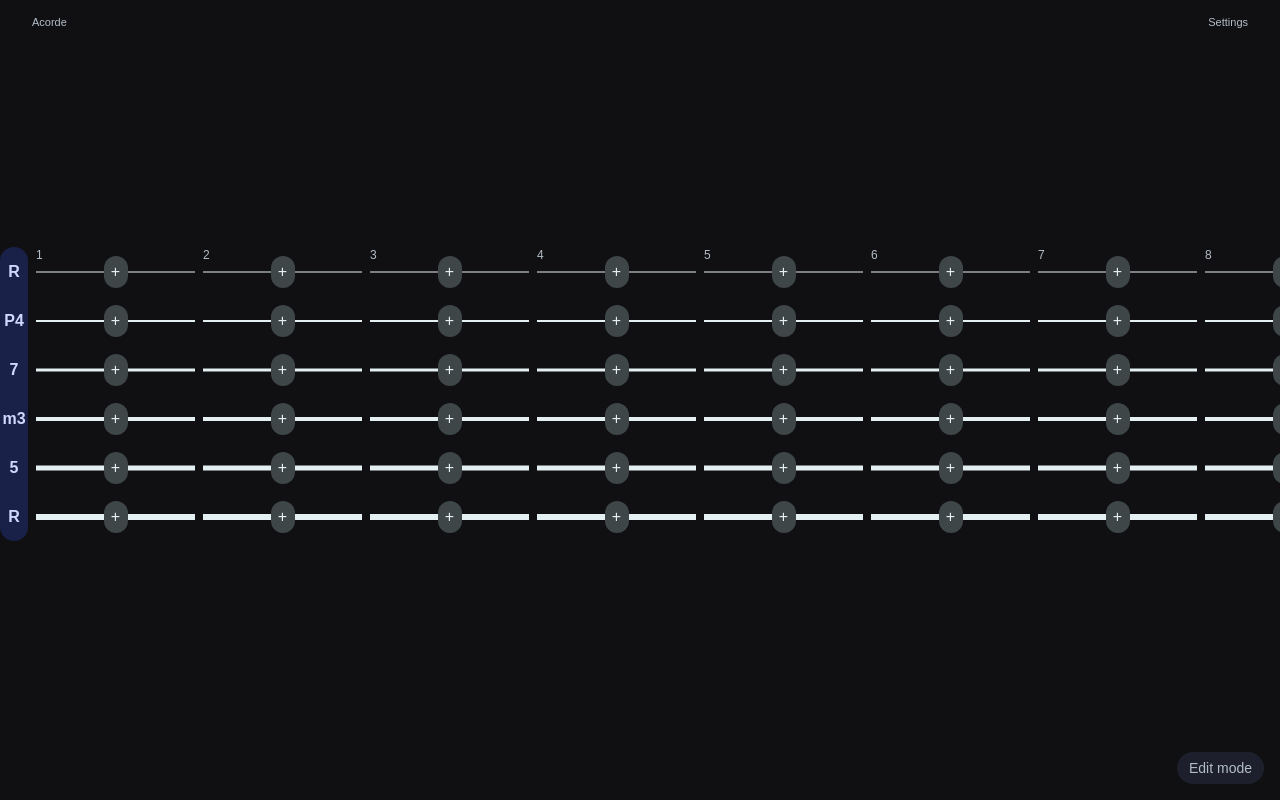
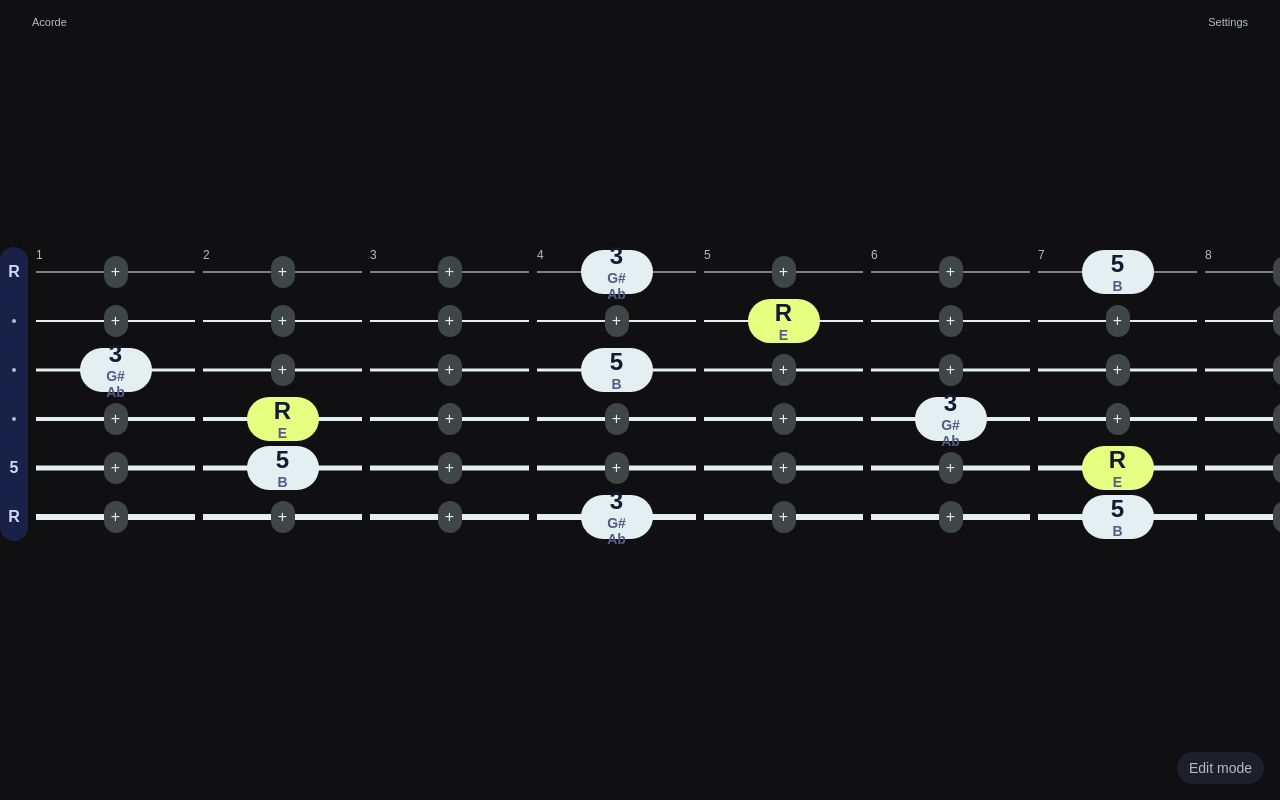
Before and after one commit to victorac/acordes, a Next.js app: page / in a window 1280 px wide. Built offline with nearby package versions, Linux system fonts and the light colour scheme.

Commit message:
add CloseNoteContainerWhite SVG, enhance Note component to display noteName in two lines, update ActionBar to include close icon, and implement initial interval calculation in Neck component

```diff
--- a/app/page.tsx
+++ b/app/page.tsx
@@ -2,12 +2,28 @@
 import ActionBar from "@/components/ActionBar";
 import Header from "@/components/Header";
 import Neck from "@/components/Neck";
-import { useState } from "react";
+import { findInitialIntervals } from "@/utils/notes";
+import { useEffect, useState } from "react";
 
 export default function Home() {
   const [keyName, setKeyName] = useState("E");
   const [editMode, setEditMode] = useState(false);
   const [keyChangeMode, setKeyChangeMode] = useState(false);
+  const [intervals, ] = useState(["R", "3", "5"]);
+  const [tunning, ] = useState({
+    1: "E",
+    2: "B",
+    3: "G",
+    4: "D",
+    5: "A",
+    6: "E",
+  });
+  const [neckIntervals, setNeckIntervals] = useState({});
+
+  useEffect(() => {
+    const initialIntervals = findInitialIntervals(intervals, keyName, tunning);
+    setNeckIntervals(initialIntervals);
+  }, [keyName, intervals, tunning]);
 
   function handleEditModeChange() {
     if (editMode) setKeyChangeMode(false);
@@ -22,7 +38,12 @@ export default function Home() {
   return (
     <div className="flex flex-col w-full h-dvh items-center bg-[#101013]">
       <Header />
-      <Neck keyName={keyName} />
+      <Neck
+        keyName={keyName}
+        neckIntervals={neckIntervals}
+        setNeckIntervals={setNeckIntervals}
+        tunning={tunning}
+      />
       <ActionBar
         keyName={keyName}
         editMode={editMode}
--- a/components/ActionBar.tsx
+++ b/components/ActionBar.tsx
@@ -49,7 +49,7 @@ const ActionBar: React.FC<ActionBarProps> = ({
       )}
       {keyChangeMode && (
         <div className="min-w-0 flex-shrink w-full relative">
-          <div className="absolute w-[33px] h-full left-0 top-0 bg-gradient-to-r from-[#101013]"></div>
+          <div className="pointer-events-none absolute w-[33px] h-full left-0 top-0 bg-gradient-to-r from-[#101013]"></div>
           <div className="flex overflow-x-auto font-medium">
             <div
               className={`
@@ -80,9 +80,10 @@ const ActionBar: React.FC<ActionBarProps> = ({
         </div>
       )}
       <button
-        className="min-w-fit flex-shrink w-fit h-8 py-[6px] px-3 rounded-[100px] bg-[#1D1F2C] text-[#B3BDC7] ml-auto"
+        className="min-w-fit flex-shrink flex items-center gap-1 w-fit h-8 py-[6px] px-3 rounded-[100px] bg-[#1D1F2C] text-[#B3BDC7] ml-auto select-none"
         onClick={onEditModeChange}
       >
+        {editMode && <img src="/CloseNoteContainerWhite.svg" alt="Close" />}
         Edit mode
       </button>
     </div>
--- a/components/Fret.tsx
+++ b/components/Fret.tsx
@@ -1,7 +1,8 @@
+import { getNoteData, NeckState } from "@/utils/notes";
 import React from "react";
 
 interface FretItemProps {
-  interval: string;
+  interval?: string;
 }
 
 const FretItem: React.FC<FretItemProps> = ({ interval }) => {
@@ -18,61 +19,18 @@ const FretItem: React.FC<FretItemProps> = ({ interval }) => {
       leading-5
       font-semibold"
     >
-      {interval}
+      {interval ? interval : (<div className="rounded-full h-1 w-1 bg-[#B3BDC7]"></div>)}
     </div>
   );
 };
 
-function getNoteData(
-  stringNum: number,
-  tunning: { [key: number]: string },
-  key = "E"
-) {
-  const allNotes = [
-    "A",
-    "A#",
-    "B",
-    "C",
-    "C#",
-    "D",
-    "D#",
-    "E",
-    "F",
-    "F#",
-    "G",
-    "G#",
-  ];
-  const intervalToStringMap: { [key: number]: string } = {
-    0: "R",
-    1: "m2",
-    2: "2",
-    3: "m3",
-    4: "3",
-    5: "P4",
-    6: "Aug4",
-    7: "5",
-    8: "m6",
-    9: "6",
-    10: "7",
-    11: "M7",
-  };
-
-  const stringTunnig = tunning[stringNum];
-  const startIndex = allNotes.findIndex((note) => note === stringTunnig);
-  const noteIndex = (startIndex) % allNotes.length;
-  const keyIndex = allNotes.findIndex((note) => note === key);
-  const interval = (noteIndex - keyIndex + allNotes.length) % allNotes.length;
-  return {
-    interval: intervalToStringMap[interval],
-  };
-}
-
 interface FretProps {
   keyName: string;
+  neckIntervals: NeckState;
   tunning: { [key: number]: string };
 }
 
-const Fret: React.FC<FretProps> = ({ keyName, tunning }) => {
+const Fret: React.FC<FretProps> = ({ keyName, neckIntervals, tunning }) => {
   return (
     <div
       className="
@@ -91,8 +49,11 @@ const Fret: React.FC<FretProps> = ({ keyName, tunning }) => {
     "
     >
       {Array.from({ length: 6 }).map((_, i) => {
-        const { interval } = getNoteData(6 - i, tunning, keyName);
-        return <FretItem key={i} interval={interval} />;
+        if (neckIntervals[`${6-i}-0`]) {
+          const { interval } = getNoteData(6 - i, 0, tunning, keyName);
+          return <FretItem key={i} interval={interval} />;
+        }
+        return <FretItem key={i} />;
       })}
     </div>
   );
--- a/components/Neck.tsx
+++ b/components/Neck.tsx
@@ -7,83 +7,33 @@ import useScreenSize from "@/hooks/useScreenSize";
 import { restrictToFirstScrollableAncestor } from "@dnd-kit/modifiers";
 import { DndContext } from "@dnd-kit/core";
 import Fret from "./Fret";
+import { getNoteData, NeckState } from "@/utils/notes";
 
 const CASES_WINDOW_SIZE = 24;
 // 159px is the height of a cell
 const MIN_SCROLL_THRESHOLD = 159;
 
-type NeckState = {
-  [key: string]: "idle" | "dragging";
-};
-
 function findNoteForCell(neck: NeckState, stringNum: number, caseNum: number) {
   return neck[`${stringNum}-${caseNum}`];
 }
 
-function getNoteData(
-  stringNum: number,
-  caseNum: number,
-  tunning: { [key: number]: string },
-  key = "E"
-) {
-  const allNotes = [
-    "A",
-    "A#",
-    "B",
-    "C",
-    "C#",
-    "D",
-    "D#",
-    "E",
-    "F",
-    "F#",
-    "G",
-    "G#",
-  ];
-  const intervalToStringMap: { [key: number]: string } = {
-    0: "R",
-    1: "m2",
-    2: "2",
-    3: "m3",
-    4: "3",
-    5: "P4",
-    6: "Aug4",
-    7: "5",
-    8: "m6",
-    9: "6",
-    10: "7",
-    11: "M7",
-  };
-
-  const stringTunnig = tunning[stringNum];
-  const startIndex = allNotes.findIndex((note) => note === stringTunnig);
-  const noteIndex = (startIndex + caseNum + 1) % allNotes.length;
-  const keyIndex = allNotes.findIndex((note) => note === key);
-  const interval = (noteIndex - keyIndex + allNotes.length) % allNotes.length;
-  return {
-    interval: intervalToStringMap[interval],
-    noteName: allNotes[noteIndex],
-  };
+interface NeckProps {
+  keyName: string;
+  neckIntervals: NeckState;
+  setNeckIntervals: React.Dispatch<React.SetStateAction<NeckState>>;
+  tunning: { [key: number]: string };
 }
 
-interface NeckProps {
-  keyName: string;
-}
-
-const Neck: React.FC<NeckProps> = ({ keyName }) => {
-  const tunning: { [key: number]: string } = {
-    1: "E",
-    2: "B",
-    3: "G",
-    4: "D",
-    5: "A",
-    6: "E",
-  };
-  const [neck, setNeck] = useState<NeckState>({});
+const Neck: React.FC<NeckProps> = ({
+  keyName,
+  neckIntervals,
+  setNeckIntervals,
+  tunning,
+}) => {
   const [cases, setCases] = useState(
     Array.from(
       { length: CASES_WINDOW_SIZE * 3 },
-      (_, i) => i % CASES_WINDOW_SIZE
+      (_, i) => (i % CASES_WINDOW_SIZE) + 1
     )
   );
   const [isClient, setIsClient] = useState(false);
@@ -95,7 +45,7 @@ const Neck: React.FC<NeckProps> = ({ keyName }) => {
   }, []);
 
   function handleAddNote(stringNum: number, caseNum: number) {
-    setNeck((prev) => {
+    setNeckIntervals((prev) => {
       // check if there is already a note in the cell
       if (prev[`${stringNum}-${caseNum}`]) return prev;
       const id = `${stringNum}-${caseNum}`;
@@ -110,7 +60,7 @@ const Neck: React.FC<NeckProps> = ({ keyName }) => {
     const { active } = event;
     const id = active.id as string;
     const [, stringNum, caseNum] = id.split("-");
-    setNeck((prev) => {
+    setNeckIntervals((prev) => {
       const cellId = `${stringNum}-${caseNum}`;
       const newCells = {
         ...prev,
@@ -130,21 +80,21 @@ const Neck: React.FC<NeckProps> = ({ keyName }) => {
       const [, stringNum, caseNum] = parent.split("-");
 
       // check if there is already a note in the cell
-      if (neck[`${stringNum}-${caseNum}`]) {
-        setNeck((prev) => ({
+      if (neckIntervals[`${stringNum}-${caseNum}`]) {
+        setNeckIntervals((prev) => ({
           ...prev,
           [`${prevStringNum}-${prevCaseNum}`]: "idle",
         }));
         return;
       }
-      setNeck((prev) => {
+      setNeckIntervals((prev) => {
         const newNeck = { ...prev };
         delete newNeck[`${prevStringNum}-${prevCaseNum}`];
         newNeck[`${stringNum}-${caseNum}`] = "idle";
         return newNeck;
       });
     } else {
-      setNeck((prev) => ({
+      setNeckIntervals((prev) => ({
         ...prev,
         [`${prevStringNum}-${prevCaseNum}`]: "idle",
       }));
@@ -161,7 +111,7 @@ const Neck: React.FC<NeckProps> = ({ keyName }) => {
       setCases(
         Array.from(
           { length: CASES_WINDOW_SIZE * 3 },
-          (_, i) => i % CASES_WINDOW_SIZE
+          (_, i) => (i % CASES_WINDOW_SIZE) + 1
         )
       );
     };
@@ -215,10 +165,14 @@ const Neck: React.FC<NeckProps> = ({ keyName }) => {
             caseNumber={caseNum}
             string={stringNum}
             onAddNote={handleAddNote}
-            noteState={neck[`${stringNum}-${caseNum}`]}
+            noteState={neckIntervals[`${stringNum}-${caseNum}`]}
           >
             {(() => {
-              const noteStatus = findNoteForCell(neck, stringNum, caseNum);
+              const noteStatus = findNoteForCell(
+                neckIntervals,
+                stringNum,
+                caseNum
+              );
               if (!noteStatus) return null;
               // get interval and note name based on string and case number
               const { interval, noteName } = getNoteData(
@@ -241,7 +195,7 @@ const Neck: React.FC<NeckProps> = ({ keyName }) => {
           </GridCell>
         ))}
         <div className="absolute top-0 left-0 w-fit text-[#B3BDC7] text-xs">
-          {caseNum + 1}
+          {caseNum}
         </div>
       </div>
     );
@@ -266,7 +220,7 @@ const Neck: React.FC<NeckProps> = ({ keyName }) => {
           sm:overflow-y-hidden
           "
       >
-        <Fret tunning={tunning} keyName={keyName} />
+        <Fret tunning={tunning} keyName={keyName} neckIntervals={neckIntervals} />
         <div
           className="
           flex flex-col items-center
--- a/components/Note.tsx
+++ b/components/Note.tsx
@@ -30,8 +30,15 @@ const Note: React.FC<NoteProps> = ({ id, interval, noteName, state }) => {
         <div className="text-[#141935] text-[24px] font-semibold leading-7">
           {interval}
         </div>
-        <div className="text-[#535B86] text-[14px] font-semibold leading-4">
-          {noteName}
+        <div className="text-[#535B86] flex flex-col justify-center items-center text-[14px] font-semibold leading-4">
+          {noteName.includes("-") ? (
+            <>
+              <div>{noteName.split("-")[0]}</div>
+              <div>{noteName.split("-")[1]}</div>
+            </>
+          ) : (
+            noteName
+          )}
         </div>
       </div>
     </Draggable>
--- /dev/null
+++ b/utils/notes.ts
@@ -0,0 +1,74 @@
+const allNotes = [
+  "C",
+  "C#-Db",
+  "D",
+  "D#-Eb",
+  "E",
+  "F",
+  "F#-Gb",
+  "G",
+  "G#-Ab",
+  "A",
+  "A#-Bb",
+  "B",
+];
+
+const intervalToStringMap: { [key: number]: string } = {
+  0: "R",
+  1: "m2",
+  2: "2",
+  3: "m3",
+  4: "3",
+  5: "P4",
+  6: "Aug4",
+  7: "5",
+  8: "m6",
+  9: "6",
+  10: "7",
+  11: "M7",
+};
+
+export type NeckState = {
+  [key: string]: "idle" | "dragging";
+};
+
+export function findInitialIntervals(
+  intervals: string[],
+  key: string,
+  tunning: { [key: number]: string }
+) {
+  let initialNeck: NeckState = {};
+
+  for (let stringNum = 1; stringNum <= 6; stringNum++) {
+    const startIndex = allNotes.findIndex(
+      (note) => note === tunning[Number(stringNum)]
+    );
+    for (let fret = 0; fret <= 24; fret++) {
+      const noteIndex = (startIndex + fret) % allNotes.length;
+      const keyIndex = allNotes.findIndex((note) => note === key);
+      const interval =
+        (noteIndex - keyIndex + allNotes.length) % allNotes.length;
+      if (intervals.includes(intervalToStringMap[interval])) {
+        initialNeck[`${stringNum}-${fret}`] = "idle";
+      }
+    }
+  }
+  return initialNeck;
+}
+
+export function getNoteData(
+  stringNum: number,
+  caseNum: number,
+  tunning: { [key: number]: string },
+  key = "E"
+) {
+  const stringTunnig = tunning[stringNum];
+  const startIndex = allNotes.findIndex((note) => note === stringTunnig);
+  const noteIndex = (startIndex + caseNum) % allNotes.length;
+  const keyIndex = allNotes.findIndex((note) => note === key);
+  const interval = (noteIndex - keyIndex + allNotes.length) % allNotes.length;
+  return {
+    interval: intervalToStringMap[interval],
+    noteName: allNotes[noteIndex],
+  };
+}
```
Also changed, not shown: public/CloseNoteContainerWhite.svg (added).
